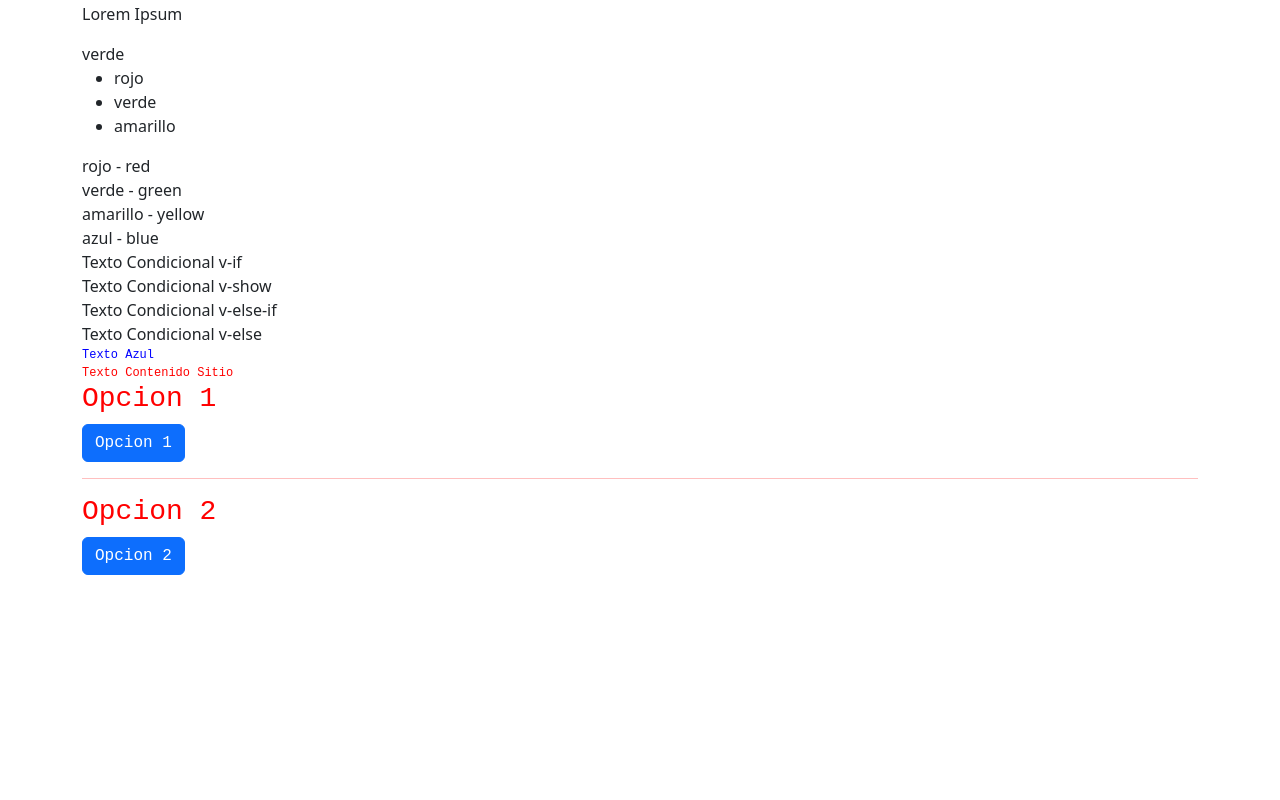
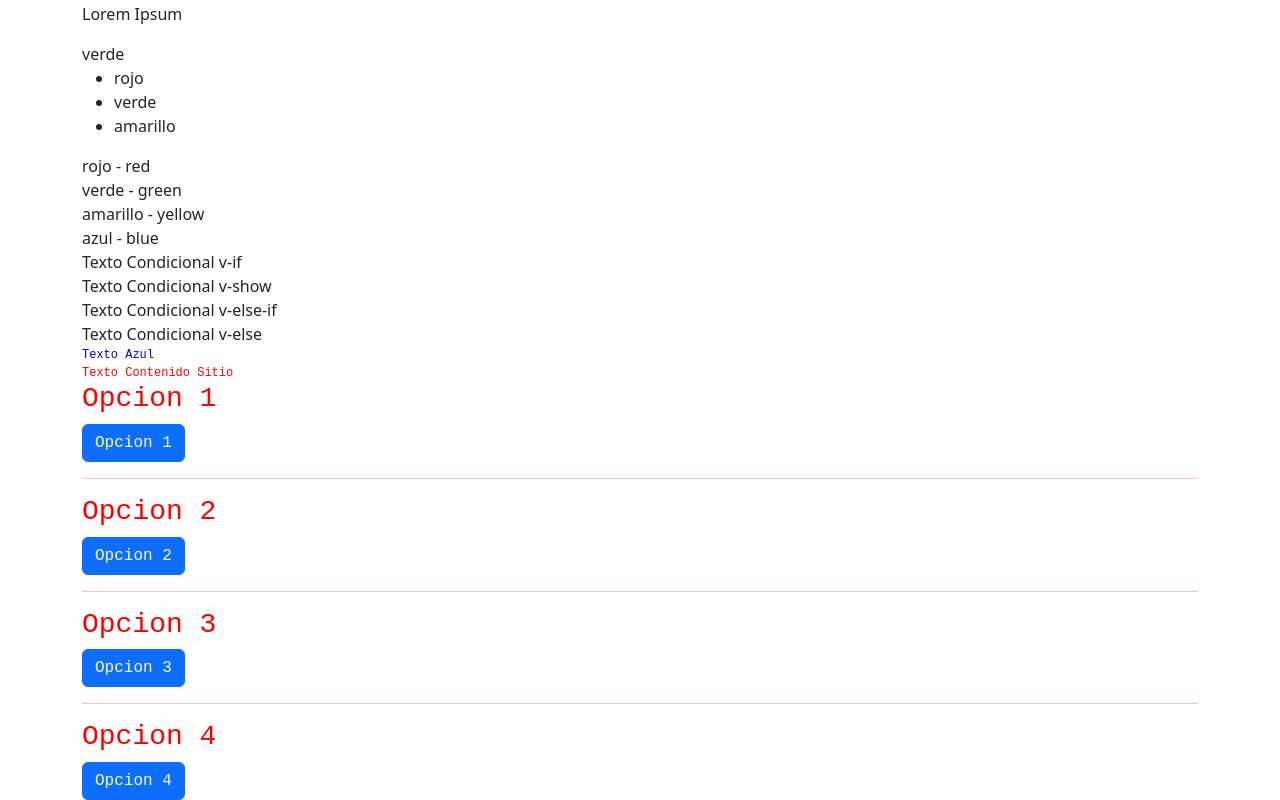
Before and after one commit to Raksodia/Curso-Vue-JS-4, a Vue app: page / in a window 1280 px wide. Shown: the part 316-1116 px from the top of the page. Before the commit the page ends 891 px from the top, so only its background shows below. Built offline with nearby package versions, Linux system fonts and the light colour scheme.

Commit message:
Opcion Button v-on methods parameters
Opcion Button v-on methods parameters

```diff
--- a/src/components/OpcionButton.vue
+++ b/src/components/OpcionButton.vue
@@ -5,6 +5,12 @@
         <hr>
         <h3>Opcion 2 {{opcion2}}</h3>
         <button class="btn btn-primary" v-on:click="sumar">Opcion 2</button>
+        <hr>
+        <h3>Opcion 3 {{texto}}</h3>
+        <button class="btn btn-primary" v-on:click="seleccion(opcion3)">Opcion 3</button>
+        <hr>
+        <h3>Opcion 4 {{texto}}</h3>
+        <button class="btn btn-primary" v-on:click="seleccion(opcion4)">Opcion 4</button>
     </div>
 </template>
 
@@ -13,13 +19,19 @@ export default {
     name: 'OpcionButton',
     data (){
         return {
-             opcion1:"",
-             opcion2:""
+            opcion1:"",
+            opcion2:"",
+            opcion3:"---Opcion-3---",
+            opcion4:"---Opcion-4---",
+            texto:""
         }
     },
     methods:{
         sumar: function(){
             this.opcion2 = Math.floor(Math.random() * 100);
+        },
+        seleccion: function(opcion){
+            this.texto = opcion;
         }
     }
 }
```
